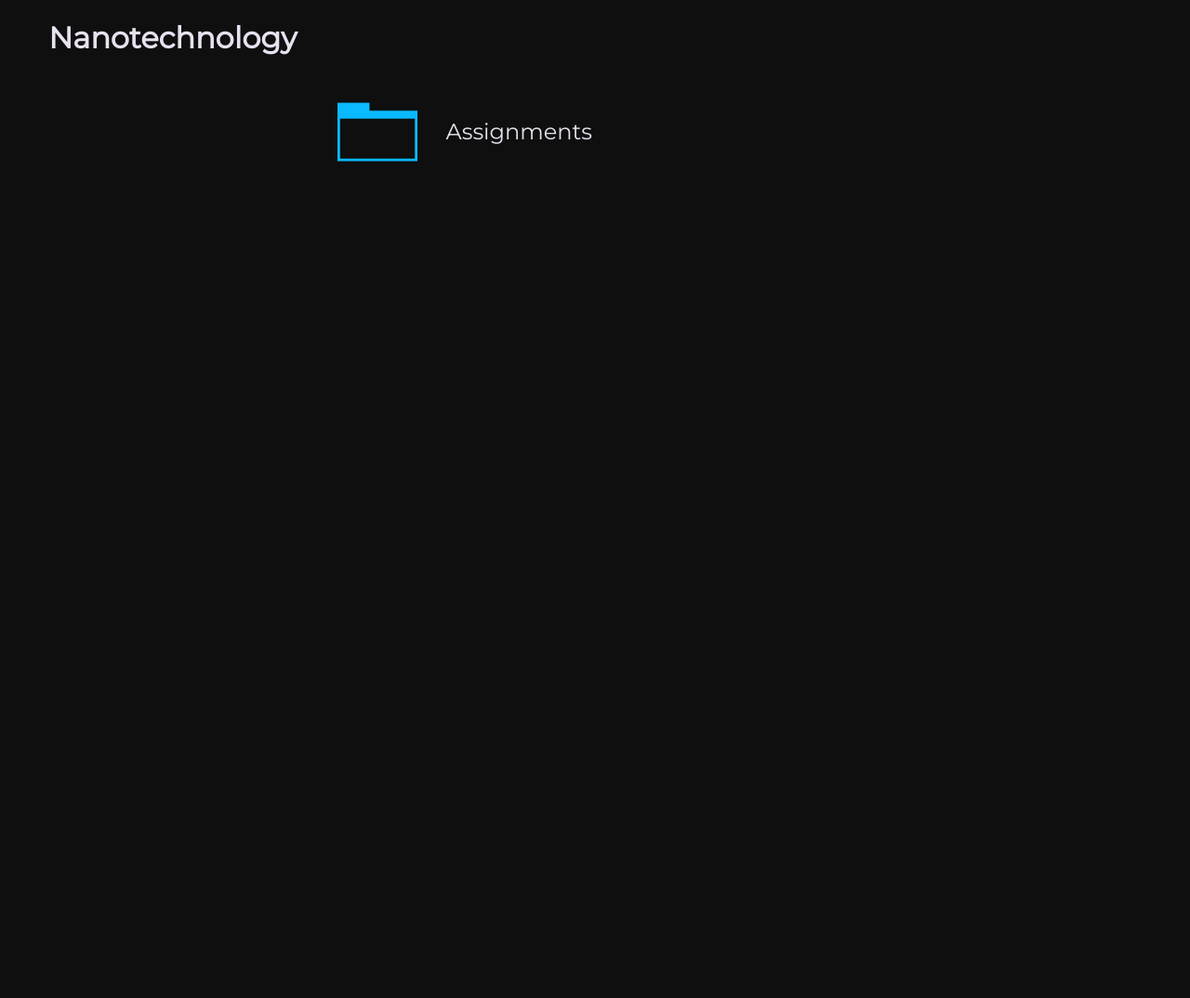
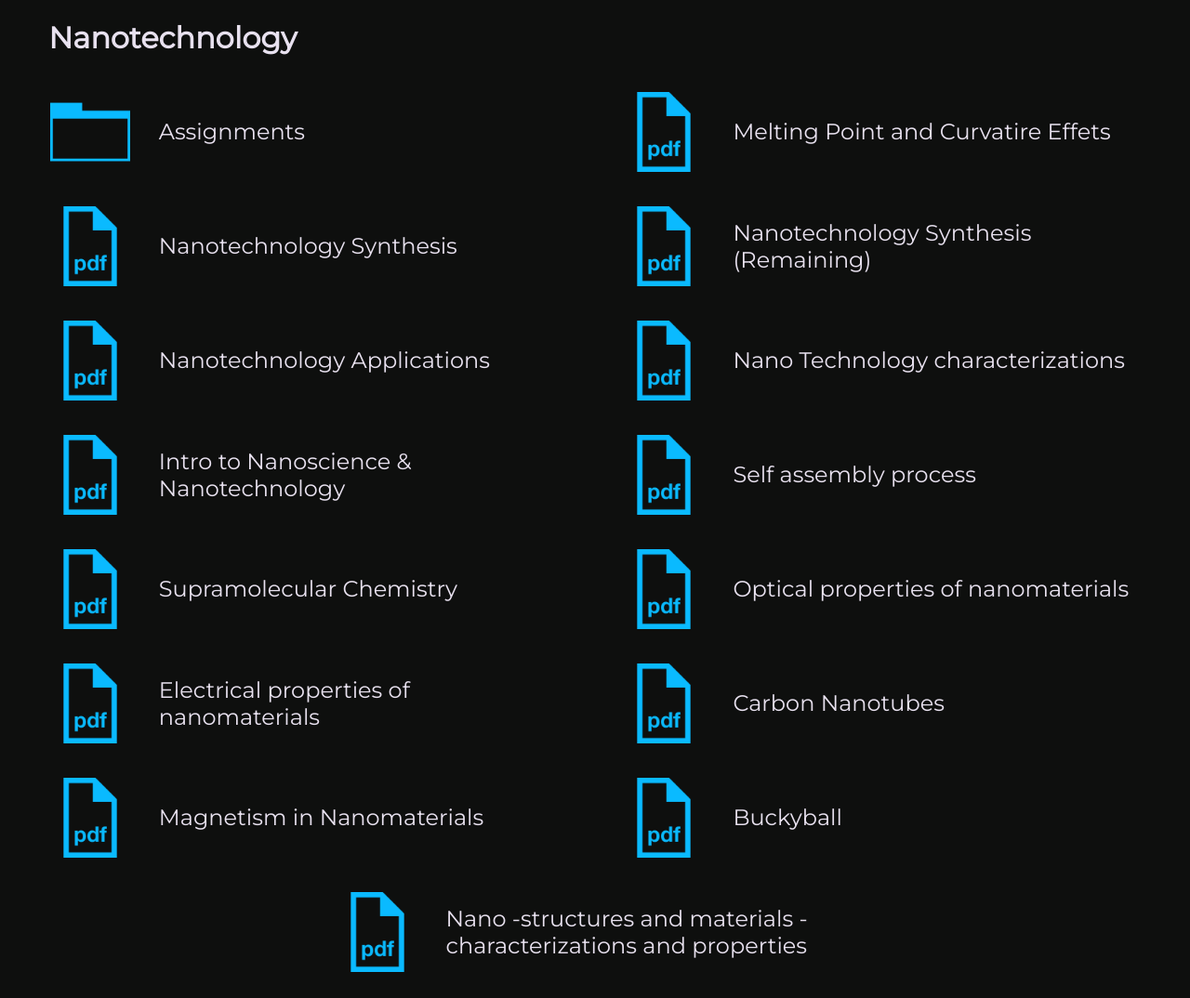
Before and after one commit to chemical-22/chemical-22.github.io, a plain HTML site: page files/sem4/Nanotechnology/nano.html in a window 1280 px wide. Shown: the whole page at 93% size. Before the commit the page ends 800 px from the top, so only its background shows below. Drawn offline with Linux system fonts and the light colour scheme.

Commit message:
Added html for nano and links for poly.html

```diff
--- a/files/sem4/Nanotechnology/nano.html
+++ b/files/sem4/Nanotechnology/nano.html
@@ -15,6 +15,81 @@
                 <img src="../../../assets/folder.png"/>
                 <h3>Assignments</h3>
             </div>
+
+            <div class="folders" onclick="location.href='Assignments/nano_ass.html'">
+                <img src="../../../assets/pdf.png"/>
+                <h3>Melting Point and Curvatire Effets</h3>
+            </div>
+
+            <div class="folders" onclick="location.href='Assignments/nano_ass.html'">
+                <img src="../../../assets/pdf.png"/>
+                <h3>Nanotechnology Synthesis</h3>
+            </div>
+
+            <div class="folders" onclick="location.href='Assignments/nano_ass.html'">
+                <img src="../../../assets/pdf.png"/>
+                <h3>Nanotechnology Synthesis (Remaining)</h3>
+            </div>
+
+            <div class="folders" onclick="location.href='Assignments/nano_ass.html'">
+                <img src="../../../assets/pdf.png"/>
+                <h3>Nanotechnology Applications</h3>
+            </div>
+
+            <div class="folders" onclick="location.href='Assignments/nano_ass.html'">
+                <img src="../../../assets/pdf.png"/>
+                <h3>Nano Technology characterizations</h3>
+            </div>
+
+            <div class="folders" onclick="location.href='Assignments/nano_ass.html'">
+                <img src="../../../assets/pdf.png"/>
+                <h3>Intro to Nanoscience & Nanotechnology</h3>
+            </div>
+
+            <div class="folders" onclick="location.href='Assignments/nano_ass.html'">
+                <img src="../../../assets/pdf.png"/>
+                <h3>Self assembly process</h3>
+            </div>
+
+            <div class="folders" onclick="location.href='Assignments/nano_ass.html'">
+                <img src="../../../assets/pdf.png"/>
+                <h3>Supramolecular Chemistry</h3>
+            </div>
+
+            <div class="folders" onclick="location.href='Assignments/nano_ass.html'">
+                <img src="../../../assets/pdf.png"/>
+                <h3>Optical properties of nanomaterials</h3>
+            </div>
+
+            <div class="folders" onclick="location.href='Assignments/nano_ass.html'">
+                <img src="../../../assets/pdf.png"/>
+                <h3>Electrical properties of nanomaterials</h3>
+            </div>
+
+            <div class="folders" onclick="location.href='Assignments/nano_ass.html'">
+                <img src="../../../assets/pdf.png"/>
+                <h3>Carbon Nanotubes</h3>
+            </div>
+
+            <div class="folders" onclick="location.href='Assignments/nano_ass.html'">
+                <img src="../../../assets/pdf.png"/>
+                <h3>Magnetism in Nanomaterials</h3>
+            </div>
+
+            <div class="folders" onclick="location.href='Assignments/nano_ass.html'">
+                <img src="../../../assets/pdf.png"/>
+                <h3>Buckyball</h3>
+            </div>
+
+            <div class="folders" onclick="location.href='Assignments/nano_ass.html'">
+                <img src="../../../assets/pdf.png"/>
+                <h3>Nano -structures and materials - characterizations and properties</h3>
+            </div>
+
+
+
+
+
         </div>
     </div>
 </body>
```
Also changed, not shown: files/sem4/Polymer/poly.html (+16 -2 lines).
